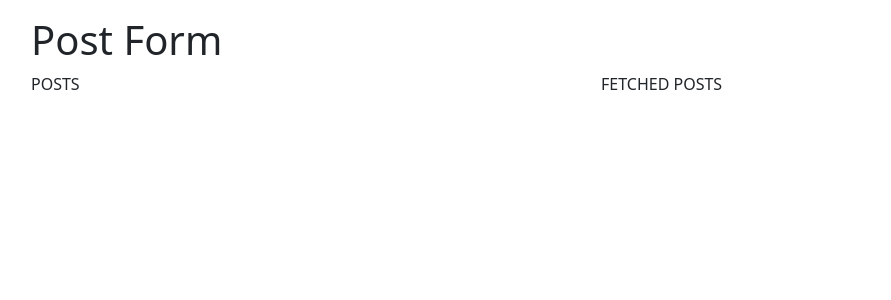
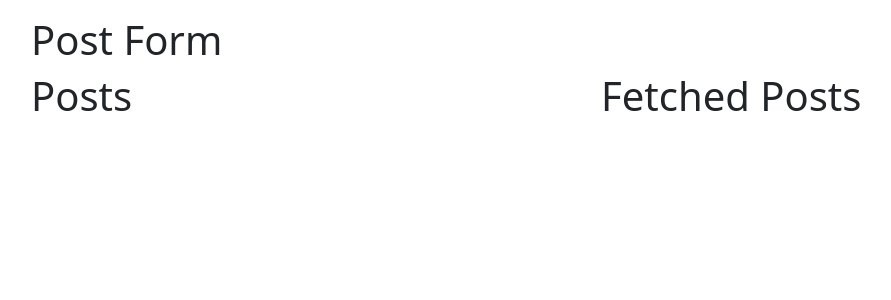
Before and after one commit to ZnoGouDj/react-redux-saga, a React (Create React App) app: page / in a window 1280 px wide. Shown: the top 300 px of the page, without its empty margins (51-942 px from the left). Built offline with nearby package versions, Linux system fonts and the light colour scheme.

Commit message:
Changed text to components

```diff
--- a/src/App.js
+++ b/src/App.js
@@ -1,4 +1,6 @@
 import PostForm from './components/PostForm';
+import Posts from './components/Posts';
+import FetchedPosts from './components/FetchedPosts';
 
 function App() {
   return (
@@ -7,8 +9,12 @@ function App() {
         <PostForm />
       </div>
       <div className="row">
-        <div className="col">POSTS</div>
-        <div className="col">FETCHED POSTS</div>
+        <div className="col">
+          <Posts />
+        </div>
+        <div className="col">
+          <FetchedPosts />
+        </div>
       </div>
     </div>
   );
--- a/src/components/FetchedPosts.js
+++ b/src/components/FetchedPosts.js
@@ -0,0 +1,9 @@
+import React from 'react';
+
+export default () => {
+  return (
+    <div>
+      <h1>Fetched Posts</h1>
+    </div>
+  );
+};
--- a/src/components/Posts.js
+++ b/src/components/Posts.js
@@ -0,0 +1,9 @@
+import React from 'react';
+
+export default () => {
+  return (
+    <div>
+      <h1>Posts</h1>
+    </div>
+  );
+};
```
Also changed, not shown: src/components/Post.js (+9 -0 lines).
